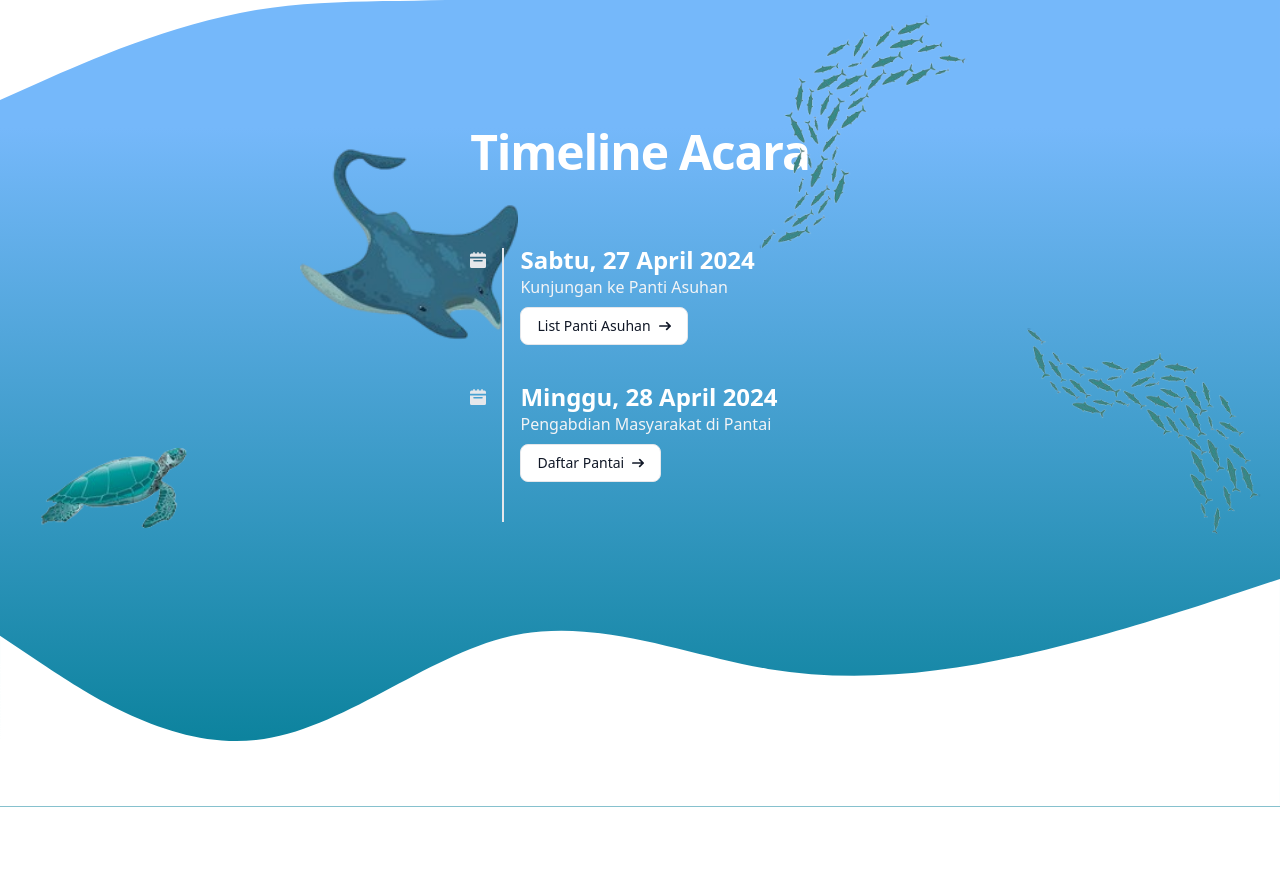
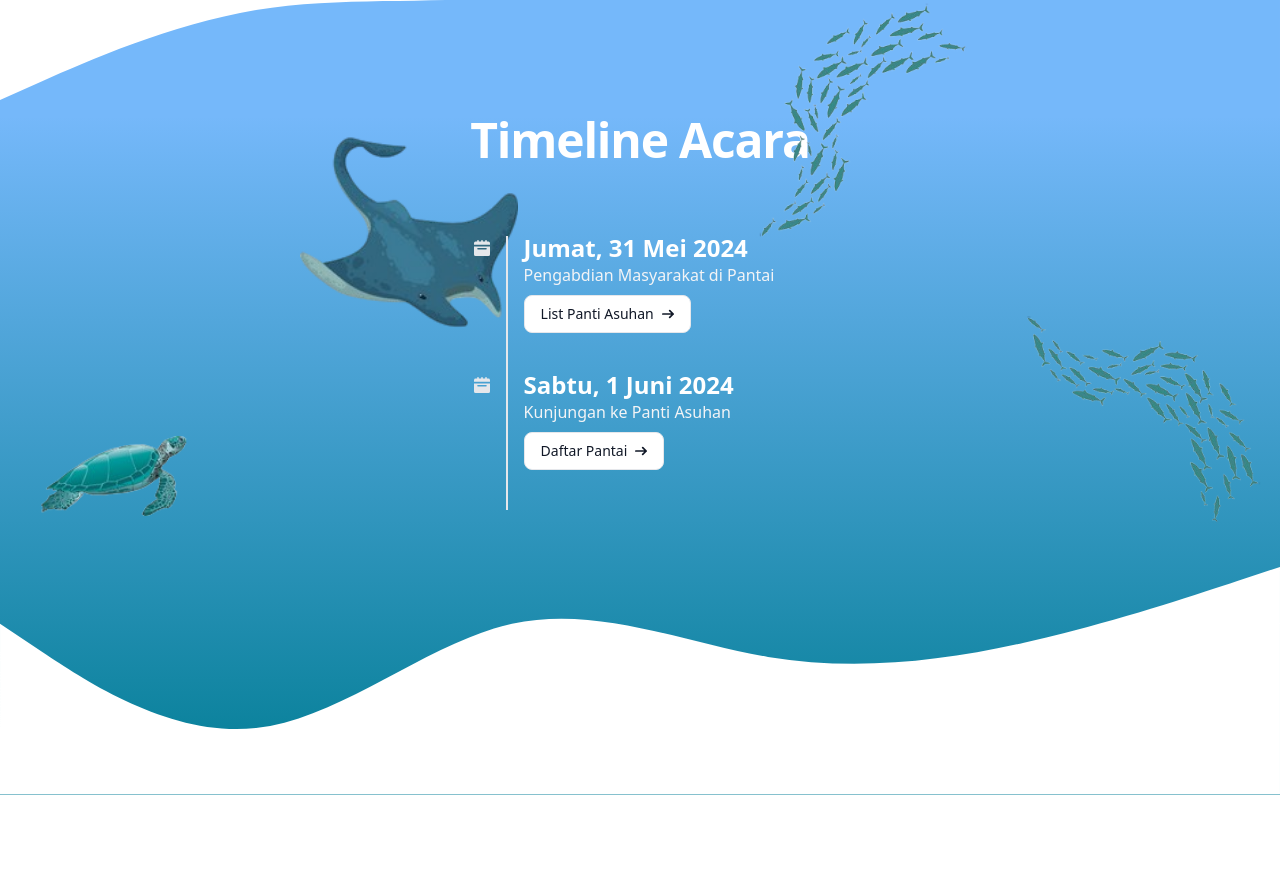
Before and after one commit to thegouhund/pesona23, a React (Vite) app: page / in a window 1280 px wide. Shown: the part 2416-3294 px from the top of the page. Built offline with nearby package versions, Linux system fonts and the light colour scheme.

Commit message:
upd timeline

```diff
--- a/src/components/Timeline.jsx
+++ b/src/components/Timeline.jsx
@@ -42,7 +42,7 @@ const Timeline = () => {
 					className="absolute top-80 left-10 h-20 scale-x-[-1]"
 				/>
 				<div
-					class="mx-auto max-w-screen-xl "
+					class="mx-auto max-w-screen-xl -mt-3 "
 					data-aos="zoom-in"
 					data-aos-duration="2000"
 				>
@@ -64,13 +64,13 @@ const Timeline = () => {
 									</svg>
 								</div>
 								<time class="mb-1 text-md text-2xl font-semibold text-left leading-none text-white ">
-									Sabtu, 27 April 2024
+									Jumat, 31 Mei 2024
 								</time>
 								<h3 class=" font-normal text-gray-100">
-									Kunjungan ke Panti Asuhan
+									Pengabdian Masyarakat di Pantai
 								</h3>
 								<Link
-									to="kunjungan"
+									to="daftarpantai"
 									smooth
 									duration={500}
 									spy={true}
@@ -108,13 +108,13 @@ const Timeline = () => {
 									</svg>
 								</div>
 								<time class="mb-1 text-md text-2xl font-semibold leading-none text-white ">
-									Minggu, 28 April 2024
+									Sabtu, 1 Juni 2024
 								</time>
 								<h3 class=" font-normal text-gray-100 ">
-									Pengabdian Masyarakat di Pantai
+									Kunjungan ke Panti Asuhan
 								</h3>
 								<Link
-									to="daftarpantai"
+									to="kunjungan"
 									smooth
 									duration={500}
 									spy={true}
```
